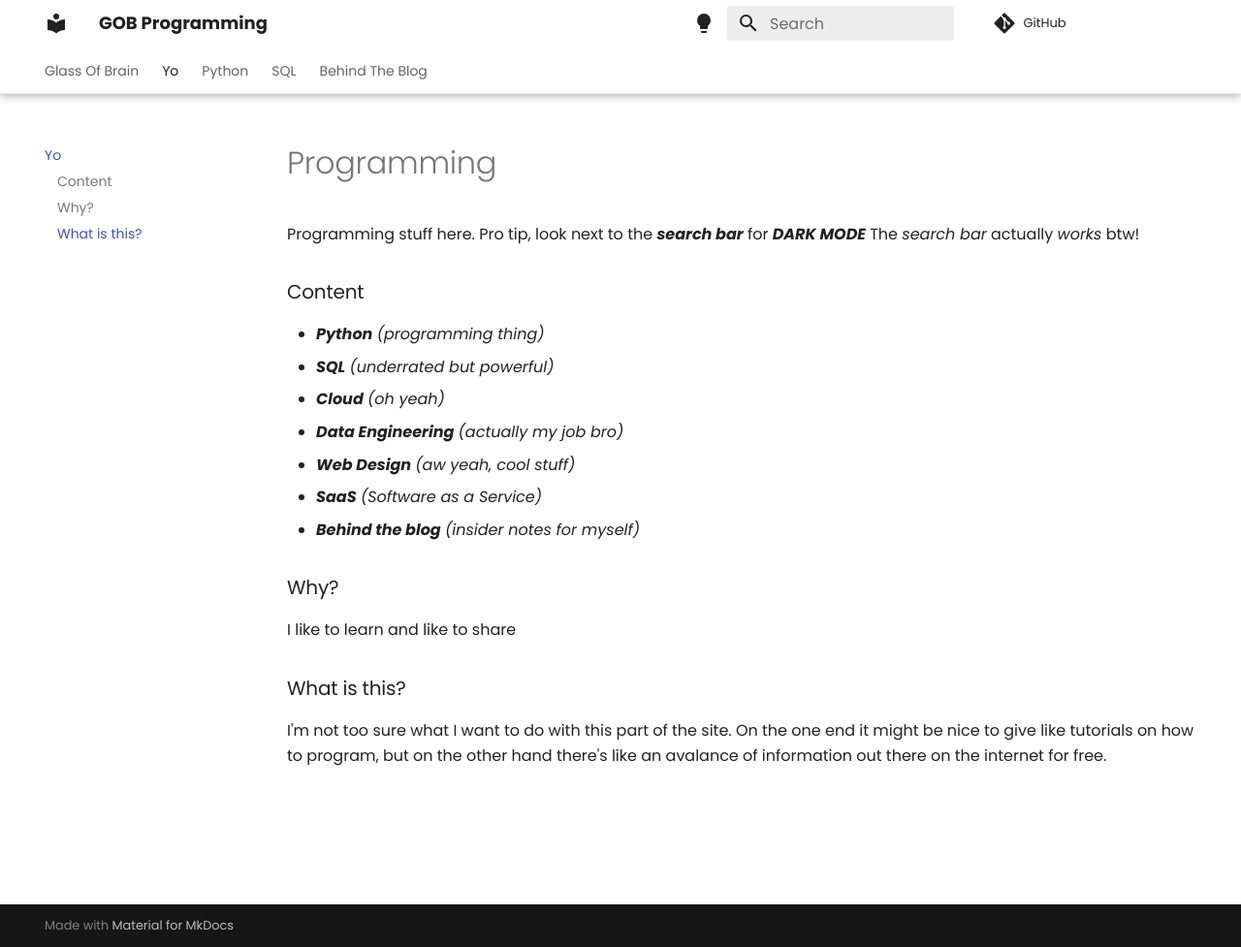
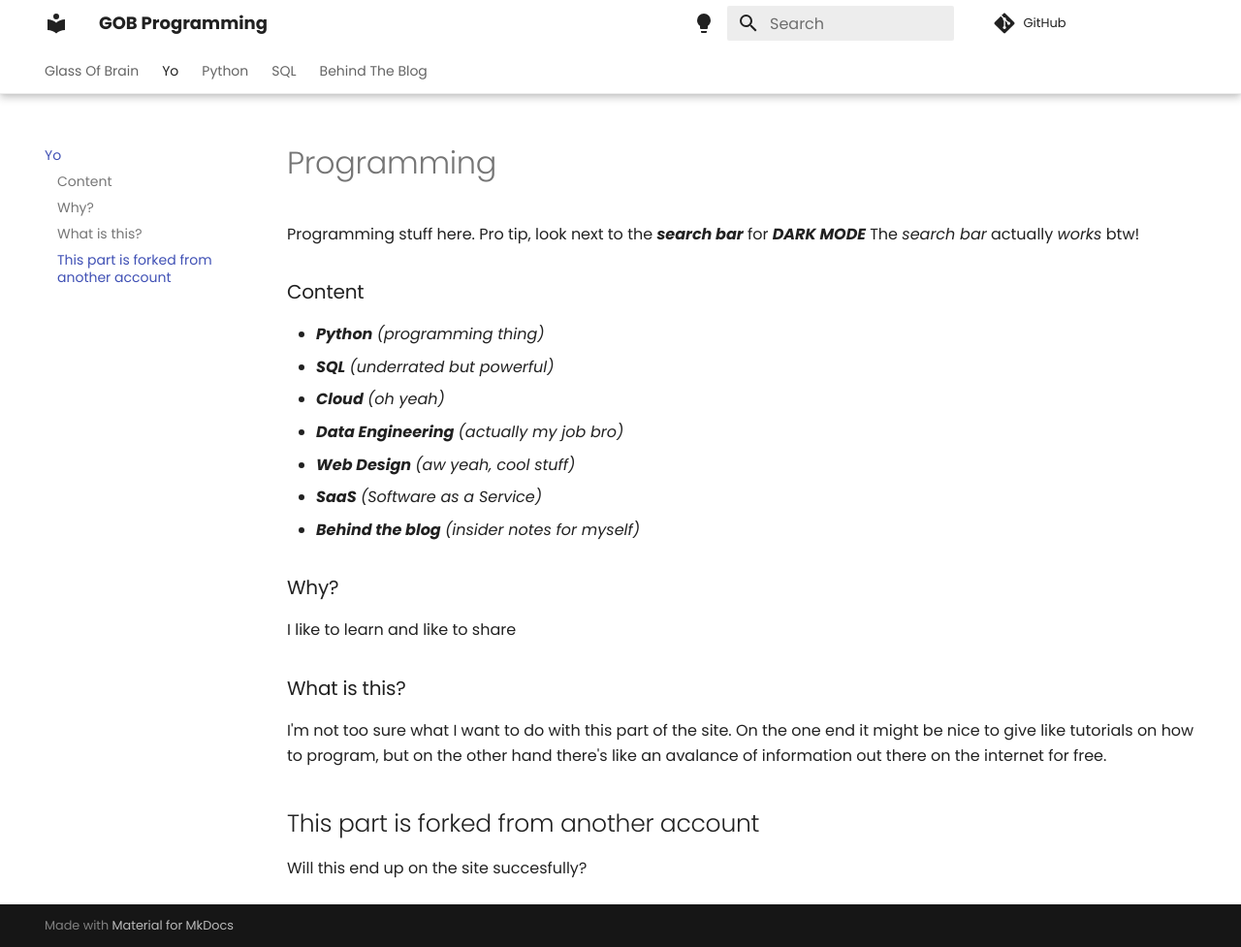
Before and after one commit to Dopamineral/learn-programming, an MkDocs documentation site: the page built from docs/index.md, in a window 1280 px wide and 977 px high. Shown: the whole window at 97% size. Built offline with MkDocs 1.6.1 and Material for MkDocs 9.7.7, drawn with Linux system fonts in a browser that asks for light colours; comment, search, counter and statistics services are not loaded.

```diff
--- a/docs/index.md
+++ b/docs/index.md
@@ -22,3 +22,6 @@ I like to learn and like to share
 I'm not too sure what I want to do with this part of the site.
 On the one end it might be nice to give like tutorials on how to program,
 but on the other hand there's like an avalance of information out there on the internet for free.
+
+## This part is forked from another account
+Will this end up on the site succesfully?
```
Also changed, not shown: docs/blogging/sandbox.md (+1 -3 lines).
